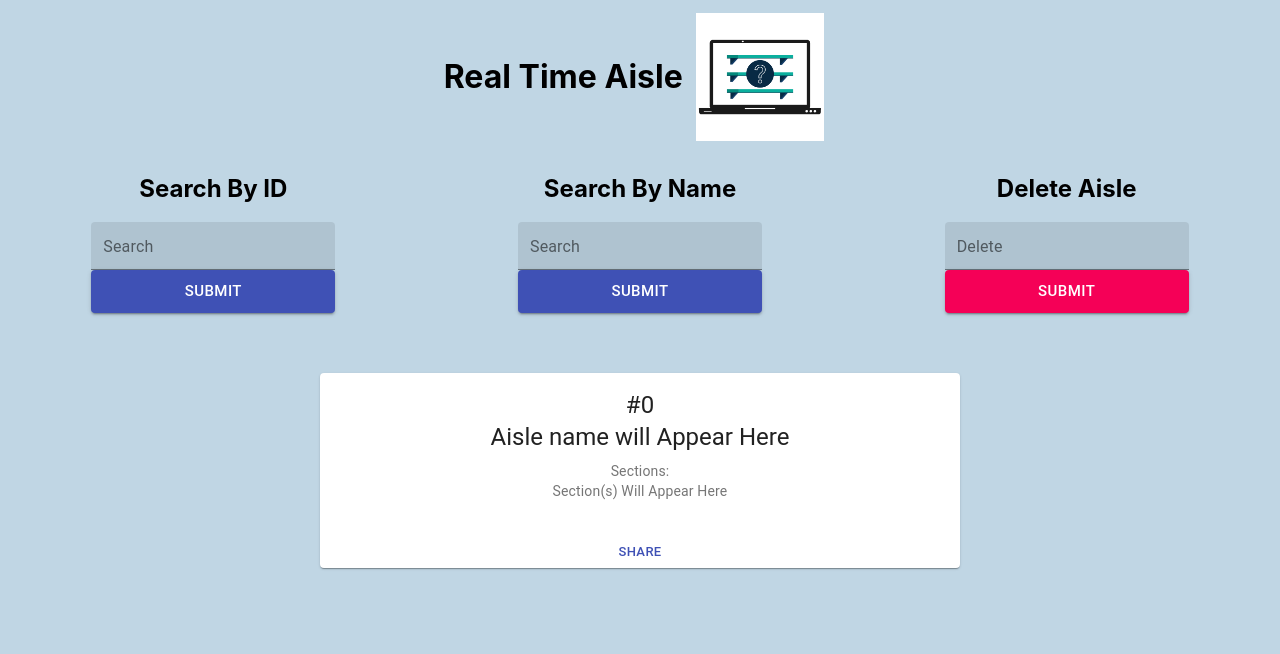
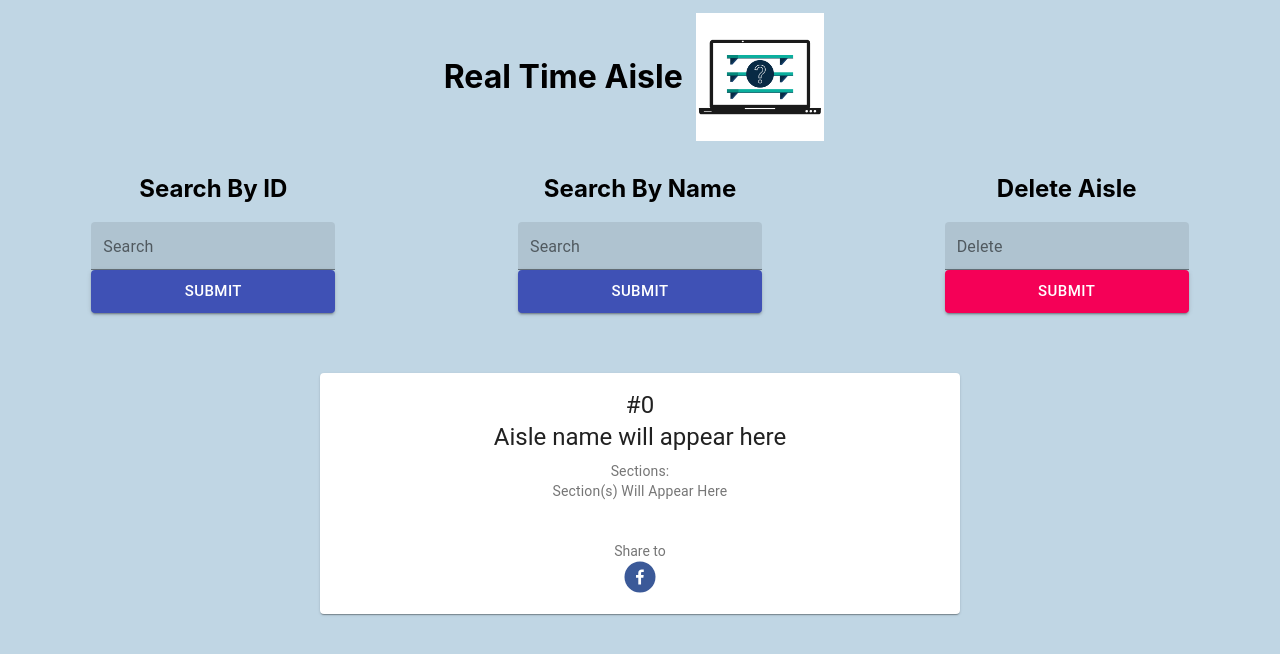
Before and after one commit to lanxdrey19/Real-Time-Aisle-Frontend, a React (Create React App) app in the folder my-app/: page / in a window 1280 px wide. Shown: the top 654 px of the page. Built offline with nearby package versions, Linux system fonts and the light colour scheme.

Commit message:
added sharing

```diff
--- a/my-app/package.json
+++ b/my-app/package.json
@@ -15,6 +15,8 @@
     "react": "^16.13.1",
     "react-dom": "^16.13.1",
     "react-scripts": "^2.1.8",
+    "react-share": "^4.2.1",
+    "react-sharingbuttons": "^1.0.0",
     "typescript": "^3.7.5"
   },
   "scripts": {
--- a/my-app/src/Components/AisleCard.css
+++ /dev/null
@@ -1,4 +0,0 @@
-.cardRoot
-{
- background-color: blue;
-}
--- a/my-app/src/Components/AisleCard.tsx
+++ b/my-app/src/Components/AisleCard.tsx
@@ -1,7 +1,8 @@
 import React from 'react';
 import { Grid, Typography, Card, CardActionArea,CardContent,CardMedia, Button,CardActions, Paper } from '@material-ui/core';
 import List from '@material-ui/core/List';
-import './AisleCard.css';
+import { FacebookShareButton, FacebookIcon} from 'react-share'
+
 
 
 function AisleCard(props : any) {
@@ -19,6 +20,7 @@ function AisleCard(props : any) {
         <Grid item xs = {12} md = {6}>
             <Card className="cardRoot">
                 <CardActionArea>
+
 
                 <CardContent>
                     <Typography align="center" gutterBottom variant="h5" component="h2">
@@ -46,12 +48,22 @@ function AisleCard(props : any) {
                     <br></br>
                     <br></br>
 
+                    <FacebookShareButton
+                url="https://github.com/"
+                quote="Look at what's in your favorite aisle!"
+                hashtag="#RealTimeAisle">
+                    <br></br>
+                    Share to
+                    <br></br>
 
+                <FacebookIcon size={32} round />
+            </FacebookShareButton>
                     </Typography>
 
                 </CardContent>
+
                 </CardActionArea>
-                <Button size="small" color="primary">Share</Button>
+
             </Card>
 
         </Grid>
--- a/my-app/src/Page/HomePage.tsx
+++ b/my-app/src/Page/HomePage.tsx
@@ -3,6 +3,8 @@ import { Grid, TextField, Button } from '@material-ui/core';
 import AllAisleSection from '../Components/AllAisleSection';
 import logo from './app-logo.png';
 import './HomePage.css';
+
+
 
 function HomePage() {
     return (
@@ -16,8 +18,12 @@ function HomePage() {
           >
             <h1 className='title'>Real Time Aisle</h1>
             <img src={logo} alt="logo" className="appLogo" />
+
+
             </Grid>
+
            <AllAisleSection/>
+
 
 
         </div>
--- a/my-app/src/dataInitialiser.tsx
+++ b/my-app/src/dataInitialiser.tsx
@@ -1,3 +1,3 @@
 export default {
-    aisleID: 0, aisleName: "Aisle name will Appear Here", sections: [{sectionID: 1, sectionName: "Section(s) Will Appear Here", aisleID: 1}]
+    aisleID: 0, aisleName: "Aisle name will appear here", sections: [{sectionID: 1, sectionName: "Section(s) Will Appear Here", aisleID: 1}]
 }
```
Also changed, not shown: 1 other file (tests, documents, lock files or other folders).
